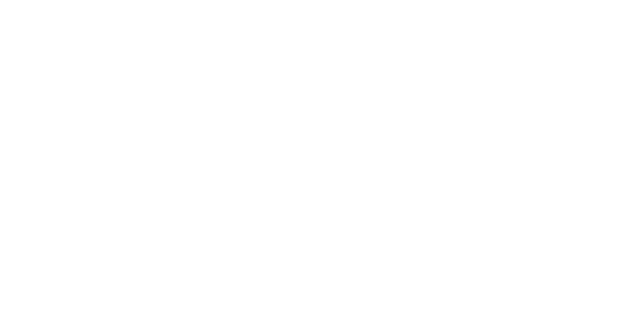
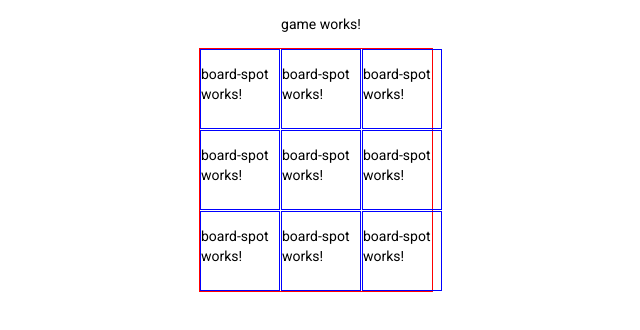
Before and after one commit to zerotwooneone/TrustBuster, an Angular app in the folder App/source/trustbuster/: page /game in a window 1280 px wide. Before the commit this address led to /. Shown: the top 330 px of the page, without its empty margins (319-959 px from the left). Built offline with nearby package versions, Linux system fonts and the light colour scheme.

Commit message:
add game component

```diff
--- a/App/source/trustbuster/src/app/app-routing.module.ts
+++ b/App/source/trustbuster/src/app/app-routing.module.ts
@@ -1,10 +1,10 @@
 import { NgModule } from '@angular/core';
 import { RouterModule, Routes } from '@angular/router';
-import { BoardComponent } from './board/board.component';
+import { GameComponent } from './game/game.component';
 
 const routes: Routes = [
-  { path: 'board', component: BoardComponent },
-  { path: '', redirectTo: '/board', pathMatch: 'full' },
+  { path: 'game', component: GameComponent },
+  { path: '', redirectTo: '/game', pathMatch: 'full' },
 ];
 
 @NgModule({
--- a/App/source/trustbuster/src/app/app.module.ts
+++ b/App/source/trustbuster/src/app/app.module.ts
@@ -8,12 +8,14 @@
 import { BrowserAnimationsModule } from '@angular/platform-browser/animations';
 import { BoardComponent } from './board/board.component';
 import { BoardSpotComponent } from './board-spot/board-spot.component';
+import { GameComponent } from './game/game.component';
 
 @NgModule({
   declarations: [
     AppComponent,
     BoardComponent,
-    BoardSpotComponent
+    BoardSpotComponent,
+    GameComponent
   ],
   imports: [
     BrowserModule,
--- /dev/null
+++ b/App/source/trustbuster/src/app/game/game.component.html
@@ -0,0 +1,4 @@
+<p>game works!</p>
+<div class="container">
+    <tb-board></tb-board>
+</div>
--- /dev/null
+++ b/App/source/trustbuster/src/app/game/game.component.scss
@@ -0,0 +1,9 @@
+:host {
+  display: flex;
+  flex-flow: column nowrap;
+  align-items: center;
+  .container {
+    max-width: 95%;
+    max-height: 95%;
+  }
+}
--- /dev/null
+++ b/App/source/trustbuster/src/app/game/game.component.ts
@@ -0,0 +1,15 @@
+import { Component, OnInit } from '@angular/core';
+
+@Component({
+  selector: 'tb-game',
+  templateUrl: './game.component.html',
+  styleUrls: ['./game.component.scss']
+})
+export class GameComponent implements OnInit {
+
+  constructor() { }
+
+  ngOnInit(): void {
+  }
+
+}
```
Also changed, not shown: 2 other files (tests, documents, lock files or other folders).
